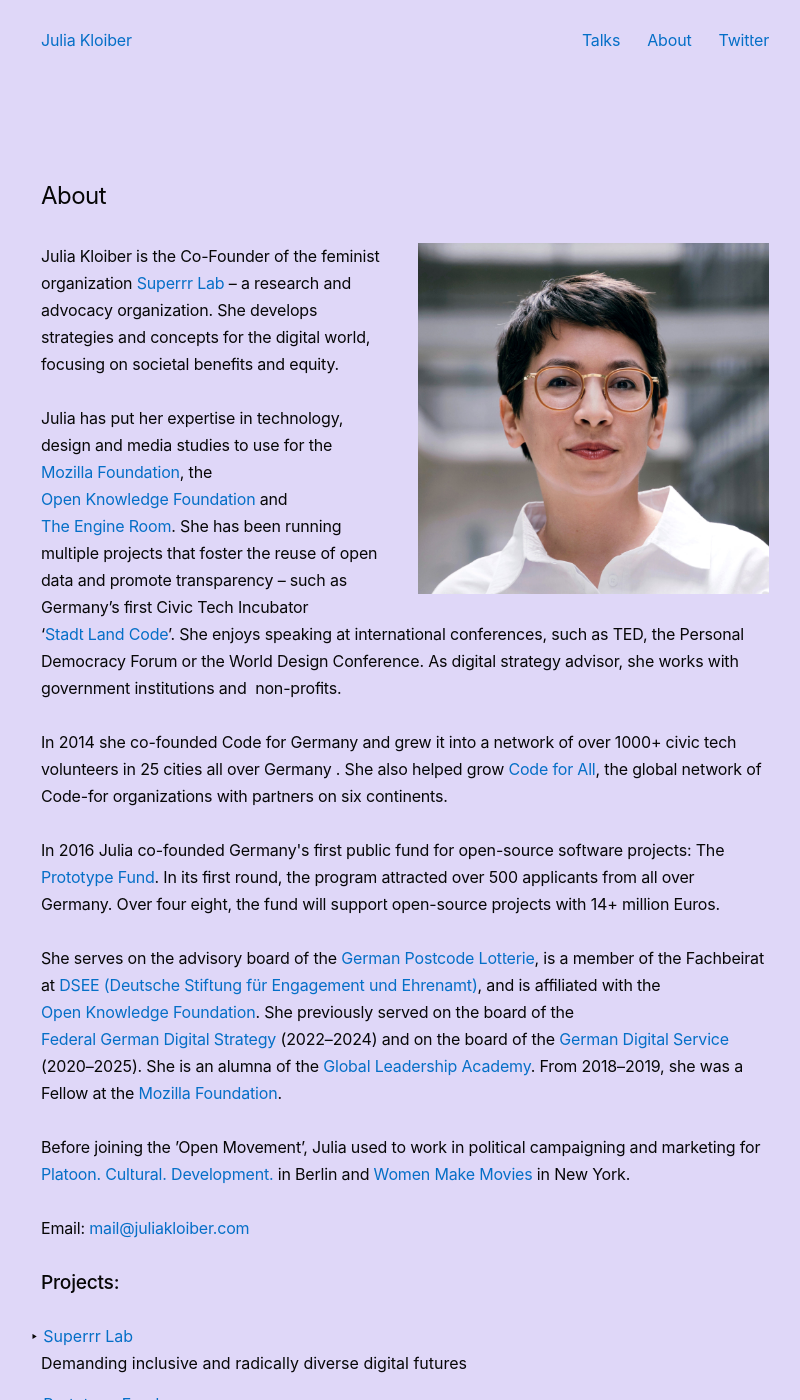
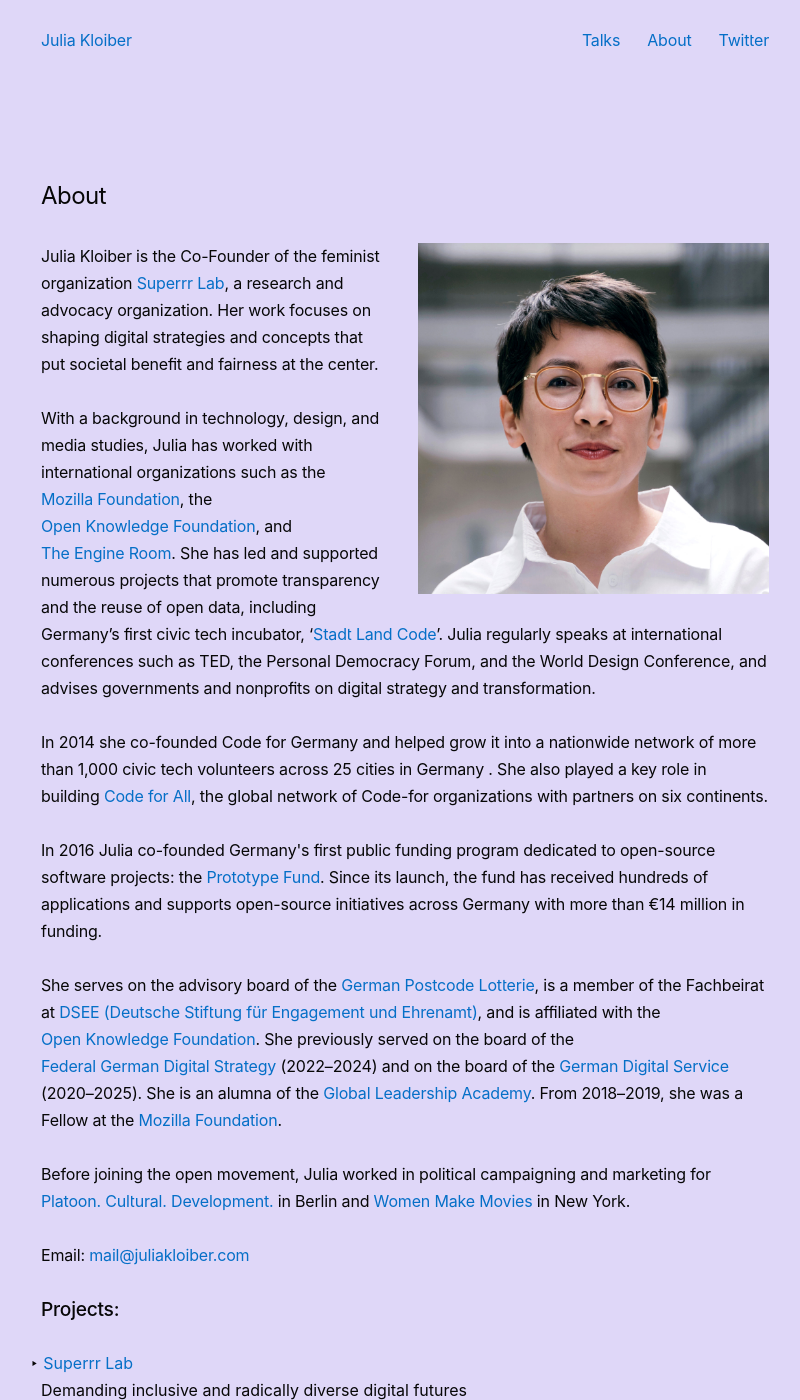
Before and after one commit to juliakloiber/juliakloiber.github.io, a Jekyll site: the page built from about.md, in a window 1280 px wide and 1400 px high. Shown: the whole window, without its empty margins (235-1035 px from the left). Built offline with Jekyll 4.4.1, drawn with Linux system fonts in a browser that asks for light colours; some web fonts are replaced.

Commit message:
Update about.html

```diff
--- a/_layouts/about.html
+++ b/_layouts/about.html
@@ -18,51 +18,52 @@
                     <meta itemprop="founder" content="Julia Kloiber" />
                     <meta itemprop="founder" content="Elisa Lindinger" />
                     <meta itemprop="foundingDate" content="2019" />
-                    <span itemprop="name">Superrr Lab</span></a></span> – a research and
-            advocacy
-            organization. She&nbsp;develops strategies and concepts for the digital world, focusing on societal benefits and equity.
+                    <span itemprop="name">Superrr Lab</span></a></span>, a research and advocacy organization.
+            Her work focuses on shaping digital strategies and concepts that put societal benefit and fairness at the center.
         </p>
 
         <p>
-            Julia has put her expertise&nbsp;in technology, design and media studies to use for the <a
-                itemprop="alumniOf" itemscope itemtype="https://schema.org/Organization"
+            With a background in technology, design, and media studies, Julia has worked with international organizations such as the
+            <a itemprop="alumniOf" itemscope itemtype="https://schema.org/Organization"
                href="https://www.mozilla.org/en-US/foundation/">
                 <meta itemprop="url" content="https://www.mozilla.org/en-US/foundation/" />
                 <span itemprop="name">Mozilla Foundation</span></a>,
             the <a itemprop="alumniOf" itemscope itemtype="https://schema.org/Organization" href="https://okfn.de/">
-
-                <span itemprop="name">Open Knowledge Foundation</span></a> and <a itemprop="alumniOf" itemscope
-                itemtype="https://schema.org/Organization" href="https://www.theengineroom.org/">
+                <span itemprop="name">Open Knowledge Foundation</span></a>,
+            and <a itemprop="alumniOf" itemscope itemtype="https://schema.org/Organization"
+                href="https://www.theengineroom.org/">
                 <meta itemprop="url" content="https://www.theengineroom.org/">
-                <span itemprop="name">The Engine Room</span></a>. She has been running multiple projects that foster the
-            reuse of open data and promote
-            transparency – such as Germany’s first Civic Tech Incubator ‘<a href="http://stadtlandcode.de/">Stadt Land
-                Code</a>’.&nbsp;She enjoys speaking at international conferences, such as TED, the Personal Democracy
-            Forum or the World Design Conference. As digital strategy advisor, she works with government
-            institutions and&nbsp; non-profits.
+                <span itemprop="name">The Engine Room</span></a>.
+            She has led and supported numerous projects that promote transparency and the reuse of open data, including
+            Germany’s first civic tech incubator, ‘<a href="http://stadtlandcode.de/">Stadt Land Code</a>’.
+            Julia regularly speaks at international conferences such as TED, the Personal Democracy Forum, and the World Design Conference,
+            and advises governments and nonprofits on digital strategy and transformation.
         </p>
 
         <p itemprop="alumniOf" itemscope itemtype="https://schema.org/Organization">
             <meta itemprop="founder" content="Julia Kloiber" />
             In <span itemprop="foundingDate">2014</span> she co-founded <span itemprop="name">Code for Germany</span>
-            and grew it into <span itemprop="description">
-                a network of over 1000+ civic tech volunteers in 25 cities all over Germany
-            </span>. She also helped grow <a href="https://codeforall.org">Code for All</a>, the global
-            network of Code-­for organizations with partners on six continents.
+            and helped grow it into <span itemprop="description">
+                a nationwide network of more than 1,000 civic tech volunteers across 25 cities in Germany
+            </span>.
+            She also played a key role in building <a href="https://codeforall.org">Code for All</a>, the global
+            network of Code-for organizations with partners on six continents.
         </p>
 
         <p itemprop="alumniOf" itemscope itemtype="https://schema.org/Organization">
             <meta itemprop="founder" content="Julia Kloiber" />
             <meta itemprop="founder" content="Cosmin Cabulea" />
             In <span itemprop="foundingDate">2016</span> Julia co-founded <span itemprop="description">Germany's first
-                public fund for open-source software
-                projects</span>: The <a itemprop="url" href="https://prototypefund.de"><span itemprop="name">Prototype
-                    Fund</span></a>. In its first round, the program attracted over 500 applicants from all over Germany. Over four eight, the fund will support open-source projects with 14+ million Euros.
+                public funding program dedicated to open-source software projects</span>:
+            the <a itemprop="url" href="https://prototypefund.de"><span itemprop="name">Prototype Fund</span></a>.
+            Since its launch, the fund has received hundreds of applications and supports open-source initiatives
+            across Germany with more than €14 million in funding.
         </p>
 
         <p>
             She serves on the advisory board of the
-    <a itemprop="affiliation" itemscope itemtype="https://schema.org/Organization" href="https://www.postcode-lotterie.de">
+            <a itemprop="affiliation" itemscope itemtype="https://schema.org/Organization"
+               href="https://www.postcode-lotterie.de">
                 <meta itemprop="url" content="https://www.postcode-lotterie.de" />
                 <span itemprop="name">German Postcode Lotterie</span></a>, is a member of the Fachbeirat at
             <a href="https://www.deutsche-stiftung-engagement-und-ehrenamt.de/">DSEE (Deutsche Stiftung für Engagement und Ehrenamt)</a>,
@@ -79,9 +80,9 @@
         </p>
 
         <p>
-            Before joining the ’Open Movement’, Julia used to work in political campaigning and marketing for <a
-                href="http://www.platoon.org">Platoon. Cultural. Development.</a> in Berlin and <a
-                href="http://wmm.com">Women Make Movies</a> in New York.
+            Before joining the open movement, Julia worked in political campaigning and marketing for
+            <a href="http://www.platoon.org">Platoon. Cultural. Development.</a> in Berlin and
+            <a href="http://wmm.com">Women Make Movies</a> in New York.
         </p>
 
         <p>Email: <a itemprop="email" href="mailto:mail@juliakloiber.com">mail@juliakloiber.com</a></p>
```
Lines whose indentation alone changed are shown as unchanged.
